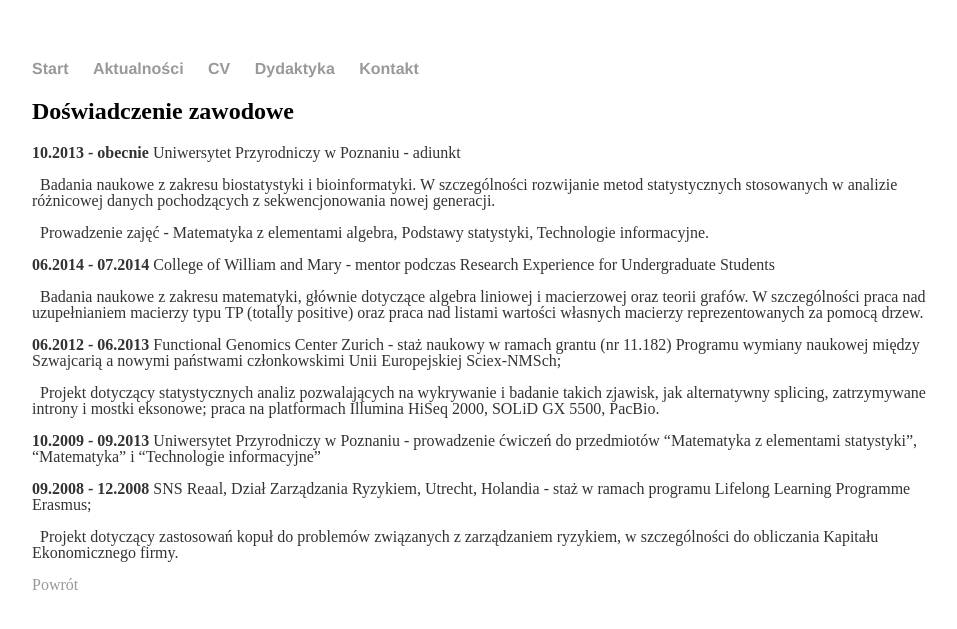
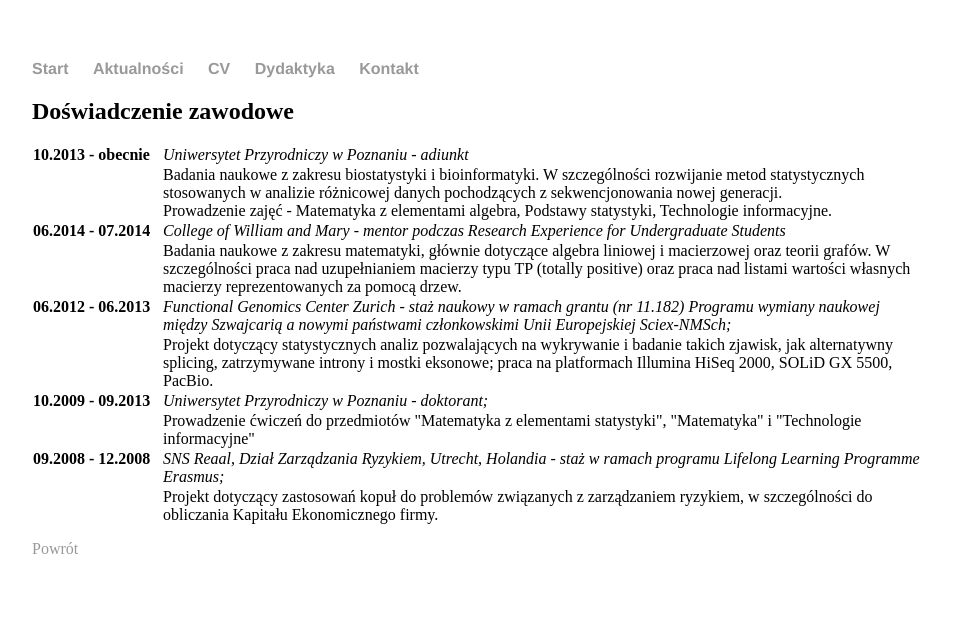
Before and after one commit to alicjaszabelska/alicjaszabelska.github.io, a Jekyll site: the page built from cv/doswiadczenie.md, in a window 1280 px wide. Shown: the top 629 px of the page, without its empty margins (160-1117 px from the left). Built offline with Jekyll 4.4.1, drawn with Linux system fonts in a browser that asks for light colours.

Commit message:
Update doswiadczenie.md

```diff
--- a/cv/doswiadczenie.md
+++ b/cv/doswiadczenie.md
@@ -3,24 +3,57 @@ layout: page
 title: Doświadczenie zawodowe
 ---
 
-**10.2013 - obecnie**	Uniwersytet Przyrodniczy w Poznaniu - adiunkt
-
-&ensp;Badania naukowe z zakresu biostatystyki i bioinformatyki. W szczególności rozwijanie metod statystycznych stosowanych w analizie różnicowej danych pochodzących z sekwencjonowania nowej generacji.
-
-&ensp;Prowadzenie zajęć - Matematyka z elementami algebra, Podstawy statystyki, Technologie informacyjne.
-
-**06.2014 - 07.2014**	College of William and Mary - mentor podczas Research Experience for Undergraduate Students
-
-&ensp;Badania naukowe z zakresu matematyki, głównie dotyczące algebra liniowej i macierzowej oraz teorii grafów. W szczególności praca nad uzupełnianiem macierzy typu TP (totally positive) oraz praca nad listami wartości własnych macierzy reprezentowanych za pomocą drzew.
-
-**06.2012 - 06.2013**	Functional Genomics Center Zurich - staż naukowy w ramach grantu (nr 11.182) Programu wymiany naukowej między Szwajcarią a nowymi państwami członkowskimi Unii Europejskiej Sciex-NMSch;
-
-&ensp;Projekt dotyczący statystycznych analiz pozwalających na wykrywanie i badanie takich zjawisk, jak alternatywny splicing, zatrzymywane introny i mostki eksonowe; praca na platformach Illumina HiSeq 2000, SOLiD GX 5500, PacBio.
-
-**10.2009 - 09.2013**	Uniwersytet Przyrodniczy w Poznaniu - prowadzenie ćwiczeń do przedmiotów "Matematyka z elementami statystyki", "Matematyka" i "Technologie informacyjne"
-
-**09.2008 - 12.2008**	SNS Reaal, Dział Zarządzania Ryzykiem, Utrecht, Holandia - staż w ramach programu Lifelong Learning Programme Erasmus;
-
-&ensp;Projekt dotyczący zastosowań kopuł do problemów związanych z zarządzaniem ryzykiem, w szczególności do obliczania Kapitału Ekonomicznego firmy.
+<style type="text/css">
+.tg  {border-collapse:collapse;border-spacing:0;border-color:#ccc;border:none}
+.tg td{overflow:hidden;word-break:normal}
+.tg th{overflow:hidden;word-break:normal}
+.tg .tg-9hbo{font-weight:bold;vertical-align:top}
+.tg .tg-yw4l{vertical-align:top;text-align:left}
+.tg .tg-yw4i{vertical-align:top;text-align:left;font-style:italic}
+</style>
+<table class="tg">
+<col width="130">
+  <tr>
+    <td class="tg-9hbo">10.2013 - obecnie</td>
+    <td class="tg-yw4i">Uniwersytet Przyrodniczy w Poznaniu - adiunkt</td>
+  </tr>
+  <tr>
+    <td class="tg-yw4l"></td>
+    <td class="tg-yw4l">Badania naukowe z zakresu biostatystyki i bioinformatyki. W szczególności rozwijanie metod statystycznych stosowanych w analizie różnicowej danych pochodzących z sekwencjonowania nowej generacji.<br>
+Prowadzenie zajęć - Matematyka z elementami algebra, Podstawy statystyki, Technologie informacyjne. </td>
+  </tr>
+  <tr>
+    <td class="tg-9hbo">06.2014 - 07.2014</td>
+    <td class="tg-yw4i">College of William and Mary - mentor podczas Research Experience for Undergraduate Students</td>
+  </tr>
+  <tr>
+    <td class="tg-yw4l"></td>
+    <td class="tg-yw4l">Badania naukowe z zakresu matematyki, głównie dotyczące algebra liniowej i macierzowej oraz teorii grafów. W szczególności praca nad uzupełnianiem macierzy typu TP (totally positive) oraz praca nad listami wartości własnych macierzy reprezentowanych za pomocą drzew.</td>
+  </tr>
+  <tr>
+    <td class="tg-9hbo">06.2012 - 06.2013</td>
+    <td class="tg-yw4i">Functional Genomics Center Zurich - staż naukowy w ramach grantu (nr 11.182) Programu wymiany naukowej między Szwajcarią a nowymi państwami członkowskimi Unii Europejskiej Sciex-NMSch;</td>
+  </tr>
+  <tr>
+    <td class="tg-yw4l"></td>
+    <td class="tg-yw4l">Projekt dotyczący statystycznych analiz pozwalających na wykrywanie i badanie takich zjawisk, jak alternatywny splicing, zatrzymywane introny i mostki eksonowe; praca na platformach Illumina HiSeq 2000, SOLiD GX 5500, PacBio.</td>
+  </tr>
+  <tr>
+    <td class="tg-9hbo">10.2009 - 09.2013</td>
+    <td class="tg-yw4i">Uniwersytet Przyrodniczy w Poznaniu - doktorant;</td>
+  </tr>
+  <tr>
+    <td class="tg-yw4l"></td>
+    <td class="tg-yw4l">Prowadzenie ćwiczeń do przedmiotów "Matematyka z elementami statystyki", "Matematyka" i "Technologie informacyjne"</td>
+  </tr>
+  <tr>
+    <td class="tg-9hbo">09.2008 - 12.2008</td>
+    <td class="tg-yw4i">SNS Reaal, Dział Zarządzania Ryzykiem, Utrecht, Holandia - staż w ramach programu Lifelong Learning Programme Erasmus;</td>
+  </tr>
+  <tr>
+    <td class="tg-yw4l"></td>
+    <td class="tg-yw4l">Projekt dotyczący zastosowań kopuł do problemów związanych z zarządzaniem ryzykiem, w szczególności do obliczania Kapitału Ekonomicznego firmy.</td>
+  </tr>
+</table>
 
 [Powrót](/cv)
```
